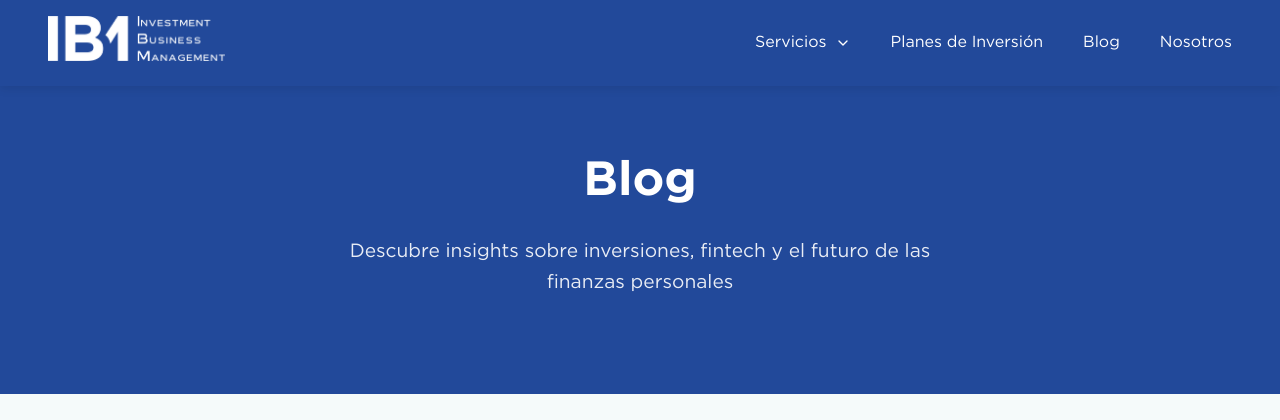
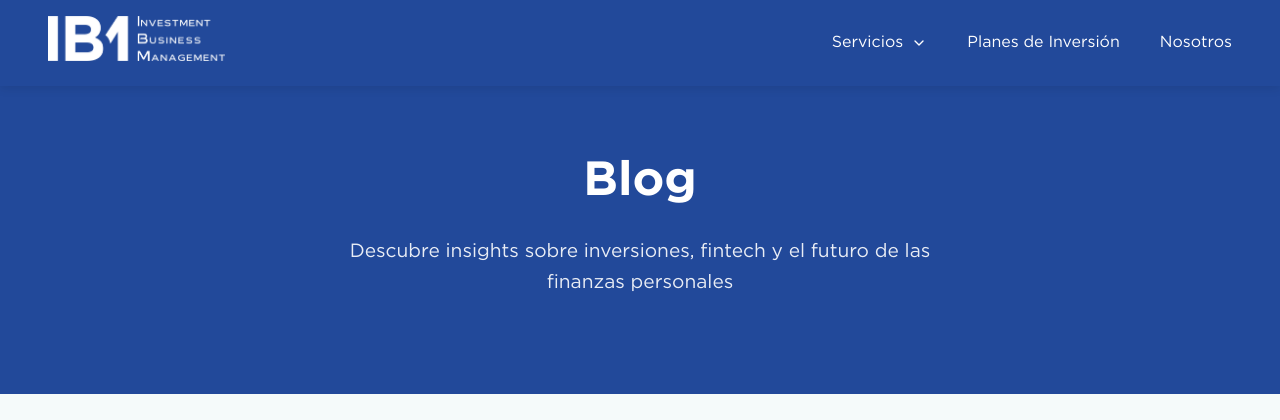
Before and after one commit to piercruzc/IB1, a PHP site: page /blog.php in a window 1280 px wide. Shown: the top 420 px of the page. Run offline with PHP 8.4, Linux system fonts and the light colour scheme; some libraries are stand-ins or nearby versions.

Commit message:
chore: Configure Docker environment variables, add docker-compose to gitignore, and adjust navigation and footer links.

```diff
--- a/includes/footer.php
+++ b/includes/footer.php
@@ -20,7 +20,7 @@
                     <h4>Empresa</h4>
                     <ul>
                         <li><a href="nosotros.html">Nosotros</a></li>
-                        <li><a href="blog.html">Blog</a></li>
+                        <!--<li><a href="blog.html">Blog</a></li>-->
                         <li><a href="#" target="_blank">Extranet</a></li>
                     </ul>
                 </div>
--- a/includes/navbar.php
+++ b/includes/navbar.php
@@ -11,7 +11,8 @@
                 <a href="javascript:void(0)" class="nav-link-blue dropdown-toggle">
                     Servicios
                     <svg class="dropdown-icon" viewBox="0 0 24 24" fill="none" xmlns="http://www.w3.org/2000/svg">
-                            <path d="M6 9L12 15L18 9" stroke="currentColor" stroke-width="2" stroke-linecap="round" stroke-linejoin="round"/>
+                        <path d="M6 9L12 15L18 9" stroke="currentColor" stroke-width="2" stroke-linecap="round"
+                            stroke-linejoin="round" />
                     </svg>
                 </a>
                 <ul class="dropdown-menu">
@@ -22,12 +23,15 @@
                     <li class="nav-submenu">
                         <a href="ibm_academy.html" class="nav-link-blue submenu-toggle">
                             IBM Academy
-                                <svg class="submenu-arrow" viewBox="0 0 24 24" fill="none" xmlns="http://www.w3.org/2000/svg">
-                                    <path d="M9 6L15 12L9 18" stroke="currentColor" stroke-width="2" stroke-linecap="round" stroke-linejoin="round"/>
+                            <svg class="submenu-arrow" viewBox="0 0 24 24" fill="none"
+                                xmlns="http://www.w3.org/2000/svg">
+                                <path d="M9 6L15 12L9 18" stroke="currentColor" stroke-width="2" stroke-linecap="round"
+                                    stroke-linejoin="round" />
                             </svg>
                         </a>
                         <ul class="submenu-dropdown">
-                                <li><a href="finanzas_personales_inteligentes.html">Finanzas Personales Inteligentes</a></li>
+                            <li><a href="finanzas_personales_inteligentes.html">Finanzas Personales Inteligentes</a>
+                            </li>
                             <li><a href="inversiones_activos_digitales.html">Inversiones en Activos Digitales</a></li>
                             <li><a href="inversion_bolsa_valores.html">Inversiones en Bolsa de Valores</a></li>
                         </ul>
@@ -35,7 +39,7 @@
                 </ul>
             </li>
             <li><a href="planes.html" class="nav-link-blue">Planes de Inversión</a></li>
-                <li><a href="blog.html" class="nav-link-blue">Blog</a></li>
+            <!--<li><a href="blog.html" class="nav-link-blue">Blog</a></li>-->
             <li><a href="nosotros.html" class="nav-link-blue">Nosotros</a></li>
             <!--<li><a href="#" class="nav-cta-blue">Extranet</a></li>-->
         </ul>
```
Also changed, not shown: 1 other file. Lines whose indentation alone changed are shown as unchanged.
